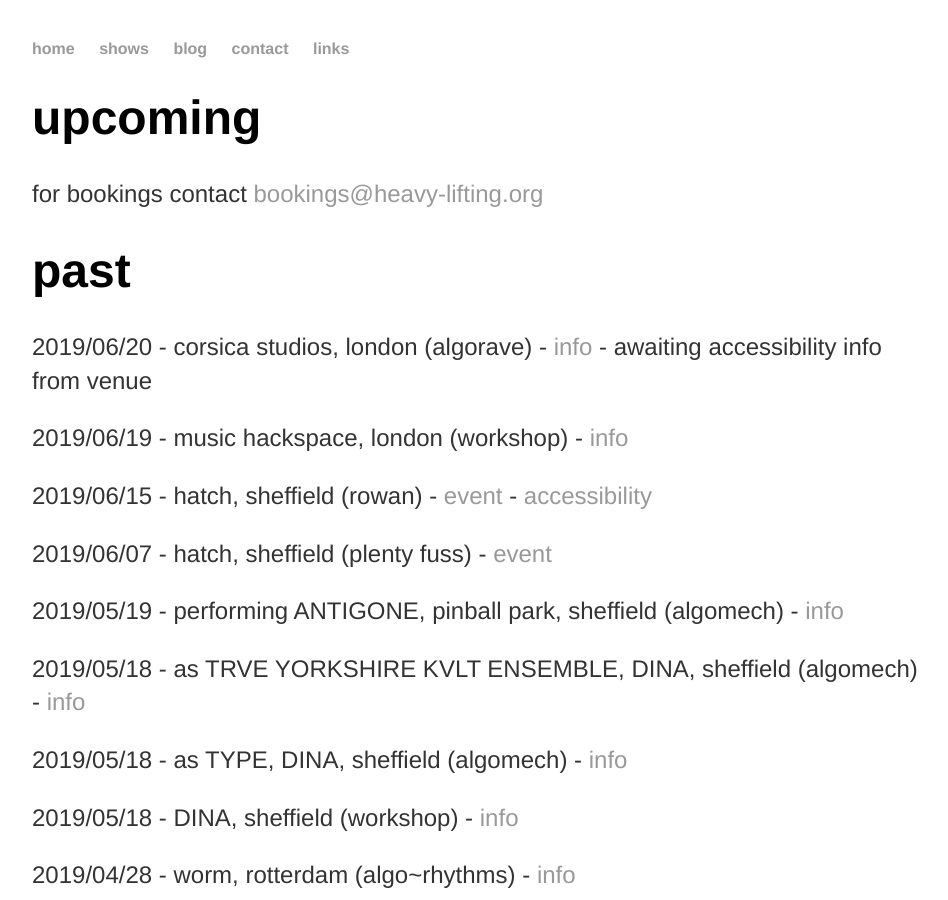
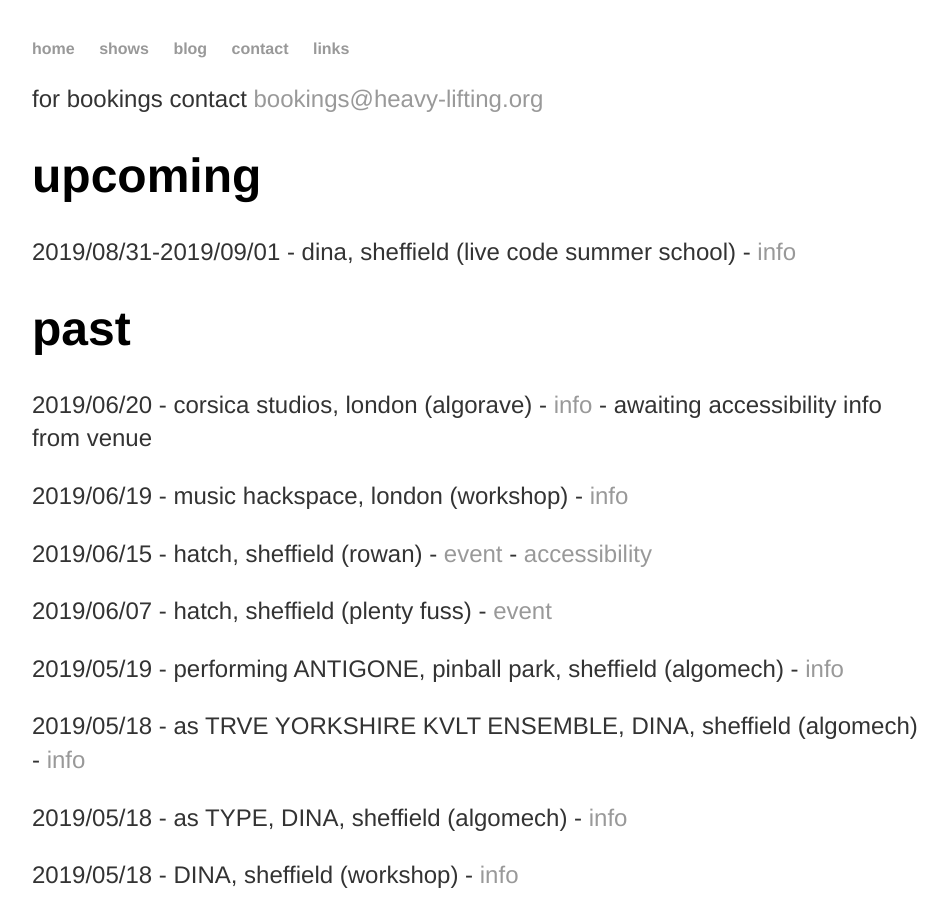
Before and after one commit to heavy-lifting/heavy-lifting.github.io, a Jekyll site: the page built from shows.html, in a window 1280 px wide and 900 px high. Shown: the whole window, without its empty margins (160-1108 px from the left). Built offline with Jekyll 4.4.1, drawn with Linux system fonts in a browser that asks for light colours.

Commit message:
Update shows.html

```diff
--- a/shows.html
+++ b/shows.html
@@ -3,15 +3,12 @@ layout: default
 title: shows
 ---
 
+<p>for bookings contact <a href ="mailto:bookings@heavy-lifting.org" target="_blank">bookings@heavy-lifting.org </a></p>
+
 <div class="upcoming">
 	<h1>upcoming</h1>
 
-	<p>for bookings contact <a href ="mailto:bookings@heavy-lifting.org" target="_blank">bookings@heavy-lifting.org </a></p>
-
-
-
-
-
+	<p>2019/08/31-2019/09/01 - dina, sheffield (live code summer school) - <a href="https://livecode-summerschool.github.io/" target="_blank">info</a></p>
 
 </div>
 
```
